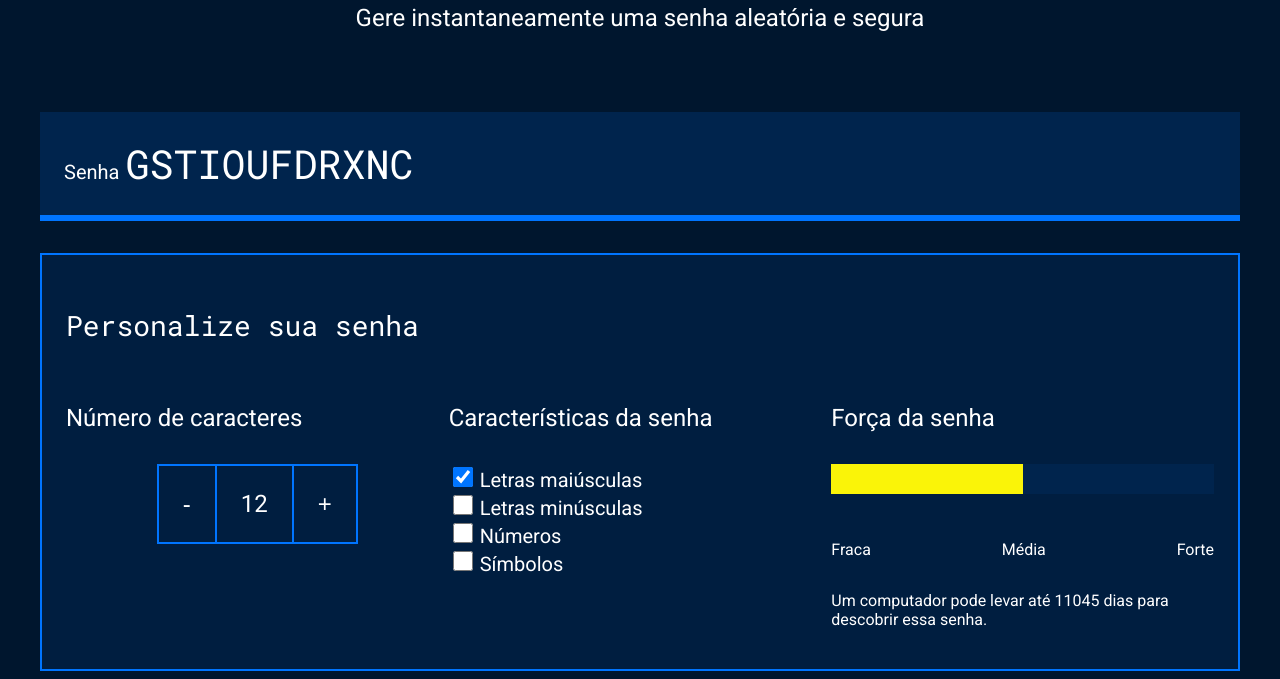
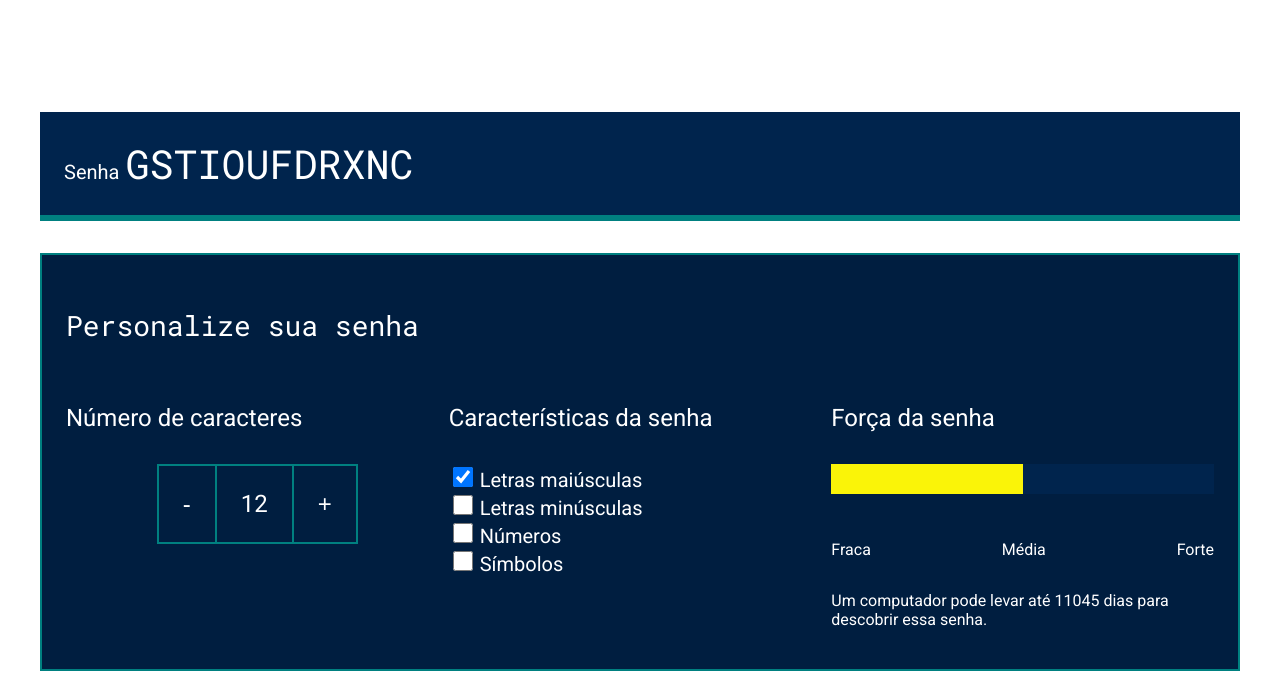
Before and after one commit to usuario303/Gerador-de-Senhas-, a plain HTML site: page index.html in a window 1280 px wide. Shown: the part 214-893 px from the top of the page. Drawn offline with Linux system fonts and the light colour scheme.

Commit message:
Update style.css

```diff
--- a/style.css
+++ b/style.css
@@ -2,10 +2,10 @@
 
 :root {
     --branco: white;
-    --cor-de-fundo: #00162E;
+    --cor-de-fundo: #ffffff;
     --fundo-senha: #00244D;
     --fundo-texto: #001E40;
-    --borda: #0075FF;
+    --borda: #008080;
     --roboto: 'Roboto', sans-serif;
     --roboto-mono: 'Roboto Mono', monospace;
 }
```
